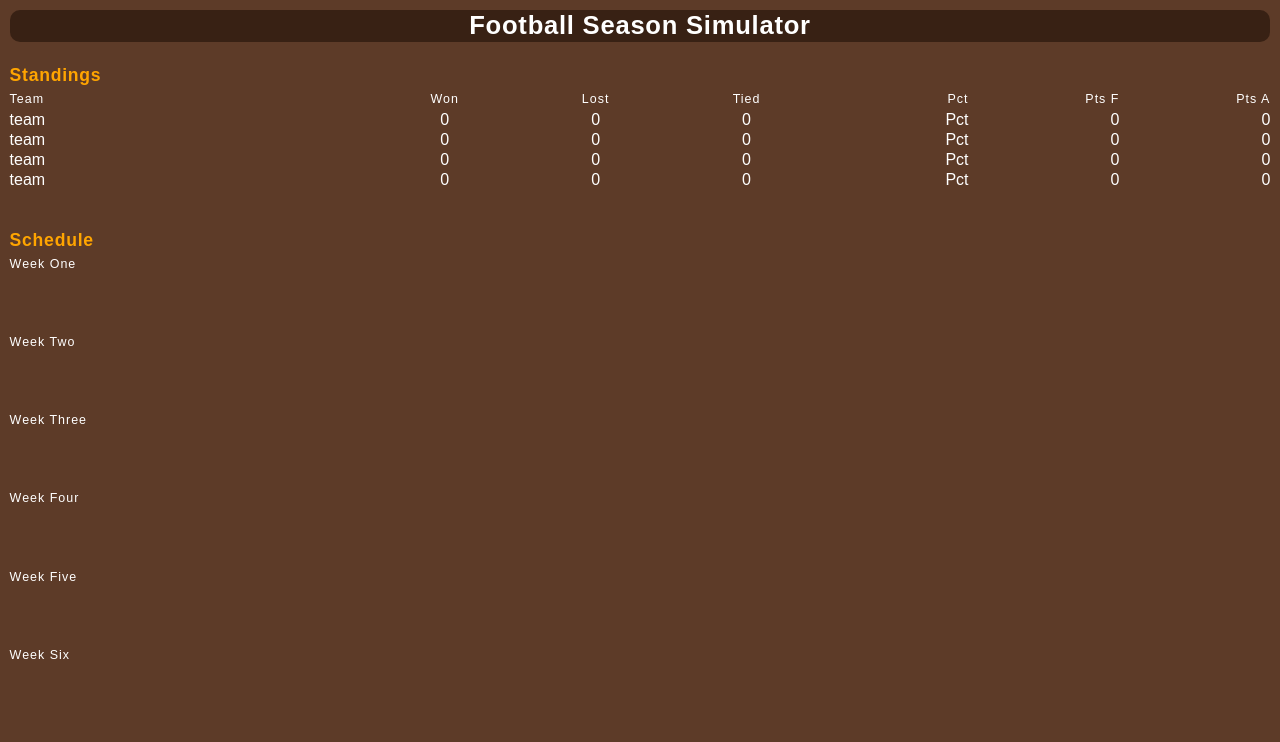
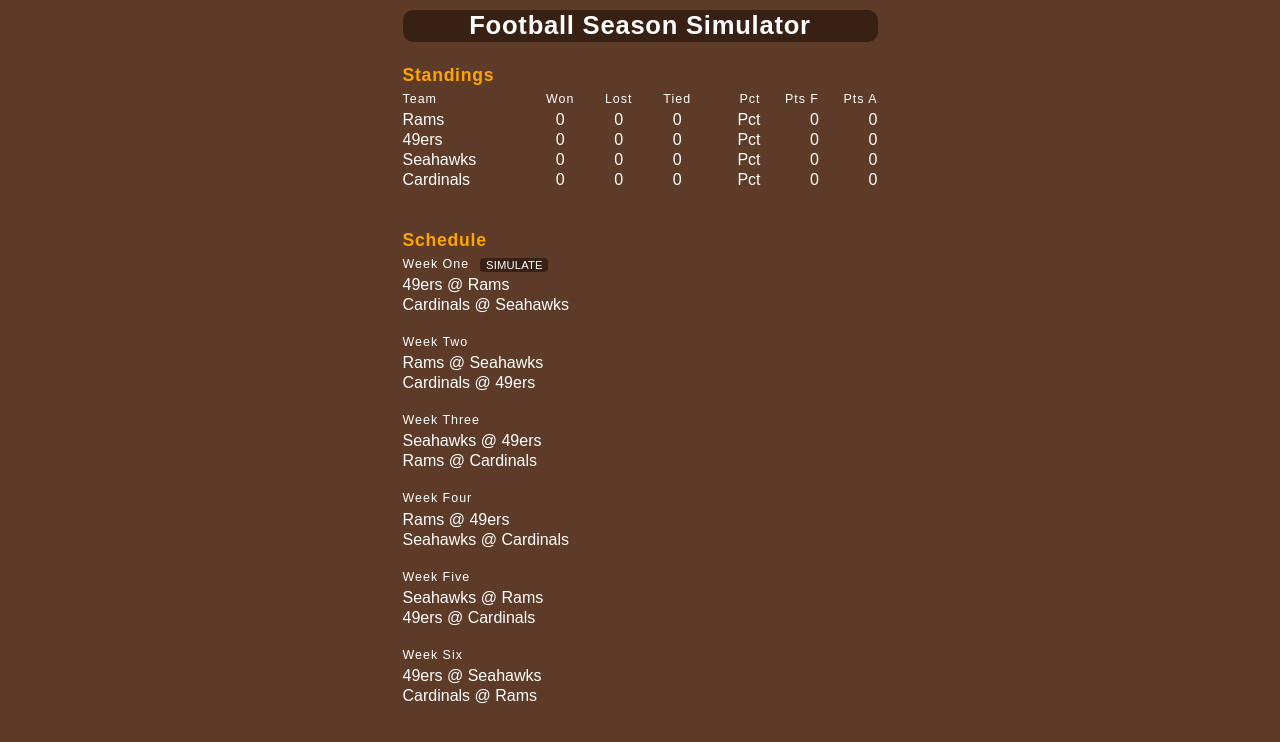
Before and after one commit to napalmtango/football-season-simulator, a plain HTML site: page index.html in a window 1280 px wide. Drawn offline with nearby package versions, Linux system fonts and the light colour scheme; a web font is replaced by a local one.

Commit message:
updated index

```diff
--- a/index.html
+++ b/index.html
@@ -4,14 +4,16 @@
   <link rel="stylesheet" href="css/style.css">
   <meta charset="UTF-8">
   <meta name="viewport" content="width=device-width, initial-scale=1.0">
+  <title>index-working</title>
+
   <script src="https://code.jquery.com/jquery-3.6.0.min.js"></script>
-  <title>Football Season Simulator</title>
+
 </head>
 <body>
+  <div class = "container">
     <h1>Football Season Simulator</h1>
     <h2>Standings</h2>
     <div class="standings">
-
       <div class="subhead">Team</div>
       <div class="subhead centered" >Won</div>
       <div class="subhead centered" class="centered">Lost</div>
@@ -20,7 +22,7 @@
       <div class="subhead right">Pts F</div>
       <div class="subhead right">Pts A</div>
 
-    <div id="name0">team</div>
+      <div id="name0">Rams</div>
       <div id="won0" class="centered">0</div>
       <div id="lost0" class="centered">0</div>
       <div id="tied0" class="centered">0</div>
@@ -28,7 +30,7 @@
       <div id="ptsfor0" class="right">0</div>
       <div id="ptsag0" class="right">0</div>
 
-    <div id="name1">team</div>
+      <div id="name1">49ers</div>
       <div id="won1" class="centered">0</div>
       <div id="lost1" class="centered">0</div>
       <div id="tied1" class="centered">0</div>
@@ -36,7 +38,7 @@
       <div id="ptsfor1" class="right">0</div>
       <div id="ptsag1" class="right">0</div>
 
-    <div id="name2">team</div>
+      <div id="name2">Seahawks</div>
       <div id="won2" class="centered">0</div>
       <div id="lost2" class="centered">0</div>
       <div id="tied2" class="centered">0</div>
@@ -44,7 +46,7 @@
       <div id="ptsfor2" class="right">0</div>
       <div id="ptsag2" class="right">0</div>
 
-    <div id="name3">team</div>
+      <div id="name3">Cardinals</div>
       <div id="won3" class="centered">0</div>
       <div id="lost3" class="centered">0</div>
       <div id="tied3" class="centered">0</div>
@@ -59,51 +61,50 @@
     <h2>Schedule</h2>
     <div class = "wk-subhead-flex">
       <p class="subhead">Week One</p>
-    <span id="btn-container0" class="btn-cont-margin"></span>
+      <span id="btn-container0" class="btn-cont-margin"><button class = 'ltr-spc-small'>SIMULATE</button></span>
     </div>
-  <span id = "week0-1"></span><br>
-  <span id = "week0-2"></span><br><br>
+    <span id = "week0-1">49ers @ Rams</span><br>
+    <span id = "week0-2">Cardinals @ Seahawks</span><br><br>
 
     <div class = "wk-subhead-flex">
       <p class="subhead">Week Two</p>
-    <span id="btn-container1" class="btn-cont-margin"></span>
+      <span id="btn-container1" class="btn-cont-margin"><button class = 'ltr-spc-small'>SIMULATE</button></span>
     </div>
-  <span id = "week1-1"></span><br>
-  <span id = "week1-2"></span><br><br>
+    <span id = "week1-1">Rams @ Seahawks</span><br>
+    <span id = "week1-2">Cardinals @ 49ers</span><br><br>
 
     <div class = "wk-subhead-flex">
       <p class="subhead">Week Three</p>
-    <span id="btn-container2" class="btn-cont-margin"></span>
+      <span id="btn-container2" class="btn-cont-margin"><button class = 'ltr-spc-small'>SIMULATE</button></span>
     </div>
-  <span id = "week2-1"></span><br>
-  <span id = "week2-2"></span><br><br>
+    <span id = "week2-1">Seahawks @ 49ers</span><br>
+    <span id = "week2-2">Rams @ Cardinals</span><br><br>
 
 
     <div class = "wk-subhead-flex">
       <p class="subhead">Week Four</p>
-    <span id="btn-container3" class="btn-cont-margin"></span>
+      <span id="btn-container3" class="btn-cont-margin"><button class = 'ltr-spc-small'>SIMULATE</button></span>
     </div>
-  <span id = "week3-1"></span><br>
-  <span id = "week3-2"></span><br><br>
+    <span id = "week3-1">Rams @ 49ers</span><br>
+    <span id = "week3-2">Seahawks @ Cardinals</span><br><br>
 
 
     <div class = "wk-subhead-flex">
       <p class="subhead">Week Five</p>
-    <span id="btn-container4" class="btn-cont-margin"></span>
+      <span id="btn-container4" class="btn-cont-margin"><button class = 'ltr-spc-small'>SIMULATE</button></span>
     </div>
-  <span id = "week4-1"></span><br>
-  <span id = "week4-2"></span><br><br>
+    <span id = "week4-1">Seahawks @ Rams</span><br>
+    <span id = "week4-2">49ers @ Cardinals</span><br><br>
 
 
     <div class = "wk-subhead-flex">
       <p class="subhead">Week Six</p>
-    <span id="btn-container5" class="btn-cont-margin"></span>
+      <span id="btn-container5" class="btn-cont-margin"><button class = 'ltr-spc-small'>SIMULATE</button></span>
     </div>
-  <span id = "week5-1"></span><br>
-  <span id = "week5-2"></span>
+    <span id = "week5-1">49ers @ Seahawks</span><br>
+    <span id = "week5-2">Cardinals @ Rams</span>
+  </div>
 
-  <!-- <script src = "script.js"></script> -->
-  <!-- <script src="junk.js"></script> -->
-  <script src="league.js"></script>
+  <script src="junk2-1.js"></script>
 </body>
 </html>
```
Also changed, not shown: 1 other file. Lines whose indentation alone changed are shown as unchanged.
